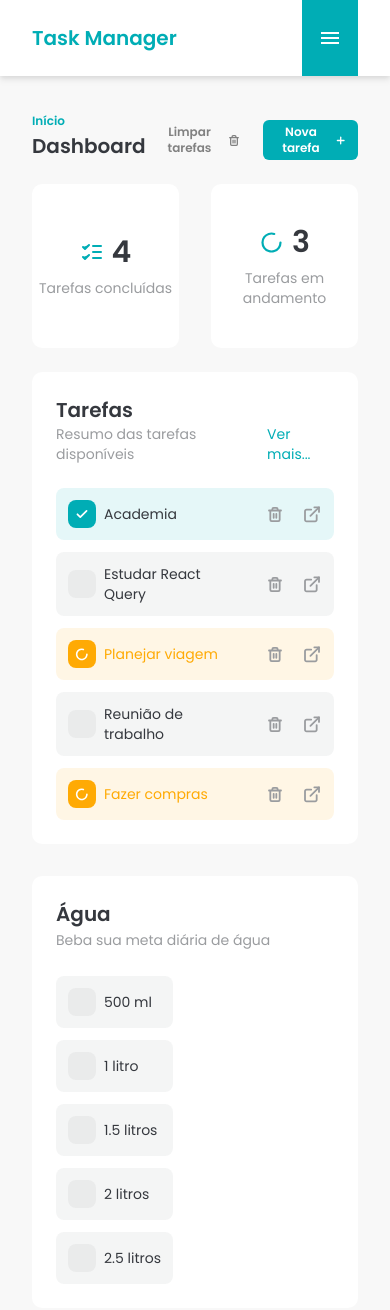
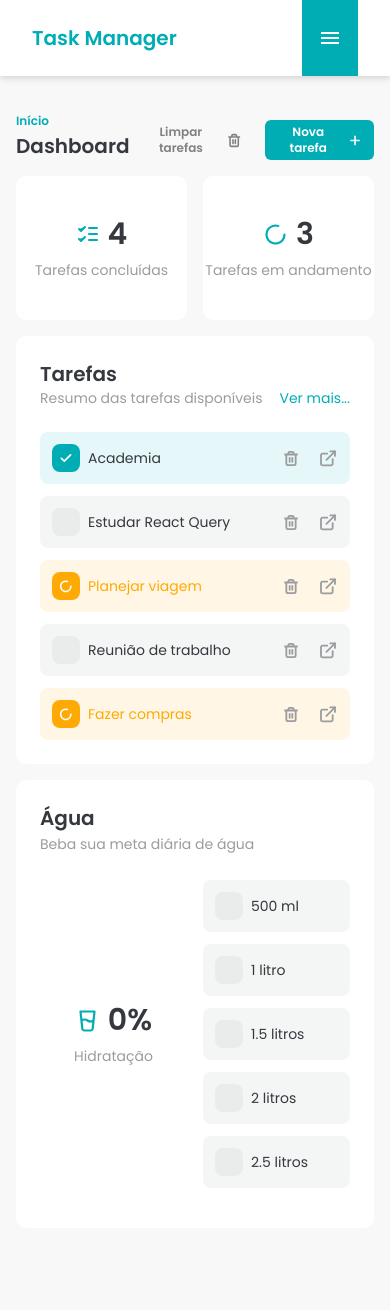
Before and after one commit to araujoerick/task-manager, a React (Vite) app: page / in a window 390 px wide. Shown: the top 1310 px of the page. After the commit the page ends 1260 px from the top, so only its background shows below. Built offline with nearby package versions, Linux system fonts and the light colour scheme; data requests are answered from the project's data file.

Commit message:
📱 ensure WaterTracker be responsive

```diff
--- a/src/components/Tasks.jsx
+++ b/src/components/Tasks.jsx
@@ -12,7 +12,7 @@ const Tasks = () => {
   const eveningTasks = tasks?.filter((task) => task.time === "evening");
 
   return (
-    <section className="w-full max-w-[1185px] space-y-6 px-8 pb-8 pt-8 lg:ml-64 lg:pt-16">
+    <section className="w-full max-w-[1185px] space-y-4 px-4 pb-8 pt-8 xs:space-y-6 xs:px-8 lg:ml-64 lg:pt-16">
       <Header subtitle="Minhas Tarefas" title="Minhas Tarefas" />
       <div className="rounded-xl bg-white p-6">
         <div className="space-y-3">
--- a/src/components/ui/DashboardCards.jsx
+++ b/src/components/ui/DashboardCards.jsx
@@ -21,7 +21,7 @@ const DashboardCards = () => {
   const waterPercentege = Math.round((totalLiters / goal) * 100);
 
   return (
-    <div className="grid grid-cols-2 gap-8 md:grid-cols-3 xl:grid-cols-4">
+    <div className="grid grid-cols-2 gap-4 xs:gap-8 md:grid-cols-3 xl:grid-cols-4">
       <DashboardCard
         icon={<Tasks2Icon />}
         mainText={tasks?.length}
--- a/src/components/ui/WaterCheckbox.jsx
+++ b/src/components/ui/WaterCheckbox.jsx
@@ -6,7 +6,7 @@ const WaterCheckbox = ({ label, value }) => {
   const setLiters = useWaterStore((state) => state.setLiters);
 
   const handleChange = () => {
-    setLiters(value); // Atualiza o valor e marca os menores
+    setLiters(value);
   };
 
   const getStatusClasses = () => {
@@ -29,7 +29,7 @@ const WaterCheckbox = ({ label, value }) => {
           <input
             className="absolute h-full w-full cursor-pointer opacity-0"
             type="checkbox"
-            checked={selectedValues.includes(value)} // Marca os menores também
+            checked={selectedValues.includes(value)}
             onChange={handleChange}
           />
           {selectedValues.includes(value) && <CheckIcon />}
--- a/src/components/ui/WaterTracker.jsx
+++ b/src/components/ui/WaterTracker.jsx
@@ -1,12 +1,25 @@
+import { GlassWaterIcon } from "../../assets/icons";
 import { useWaterStore } from "../../hooks/data/use-water-store";
 import WaterCheckbox from "./WaterCheckbox";
 
 const WaterTracker = () => {
   const totalLiters = useWaterStore((state) => state.totalLiters);
+  const goal = useWaterStore((state) => state.goal);
+  const waterPercentege = Math.round((totalLiters / goal) * 100);
 
   return (
-    <div className="flex justify-between">
-      <div className="space-y-3">
+    <div className="grid grid-cols-2 gap-4 md:grid-cols-1 md:gap-0 lg:flex lg:justify-between">
+      <div className="flex flex-col items-center justify-center gap-2 md:hidden">
+        <div className="flex items-center gap-2">
+          <span className="text-brand-primary">
+            <GlassWaterIcon />
+          </span>
+          <p className="text-3xl font-semibold">{waterPercentege}%</p>
+        </div>
+        <p className="text-center text-sm text-brand-text-gray">Hidratação</p>
+      </div>
+
+      <div className="w-full space-y-3 xl:w-auto">
         <WaterCheckbox label="500 ml" value={0.5} />
         <WaterCheckbox label="1 litro" value={1} />
         <WaterCheckbox label="1.5 litros" value={1.5} />
@@ -14,7 +27,7 @@ const WaterTracker = () => {
         <WaterCheckbox label="2.5 litros" value={2.5} />
       </div>
       <div className="self-end">
-        <p className="hidden text-right text-xs xl:inline">
+        <p className="hidden text-right text-xs xl:inline-block">
           <span className="text-xl font-semibold text-brand-primary">
             {totalLiters} litro{totalLiters > 1 && "s"}
           </span>
--- a/src/pages/Home.jsx
+++ b/src/pages/Home.jsx
@@ -13,10 +13,10 @@ const HomePage = () => {
   return (
     <div className="flex flex-col lg:flex-row">
       <Sidebar />
-      <section className="w-full max-w-[1185px] space-y-6 px-8 pb-8 pt-8 lg:ml-64 lg:pt-16">
+      <section className="w-full max-w-[1185px] space-y-4 px-4 pb-8 pt-8 xs:space-y-6 xs:px-8 lg:ml-64 lg:pt-16">
         <Header subtitle={"Início"} title={"Dashboard"} />
         <DashboardCards />
-        <div className="grid gap-8 md:grid-cols-3">
+        <div className="grid gap-4 xs:gap-8 md:grid-cols-3">
           <div className="space-y-6 rounded-[10px] bg-brand-white p-6 md:col-span-2">
             <div className="">
               <h3 className="text-xl font-semibold">Tarefas</h3>
--- a/tailwind.config.js
+++ b/tailwind.config.js
@@ -21,6 +21,9 @@ export default {
           danger: "#EF4444",
         },
       },
+      screens: {
+        xs: "480px",
+      },
     },
   },
   plugins: [],
```
